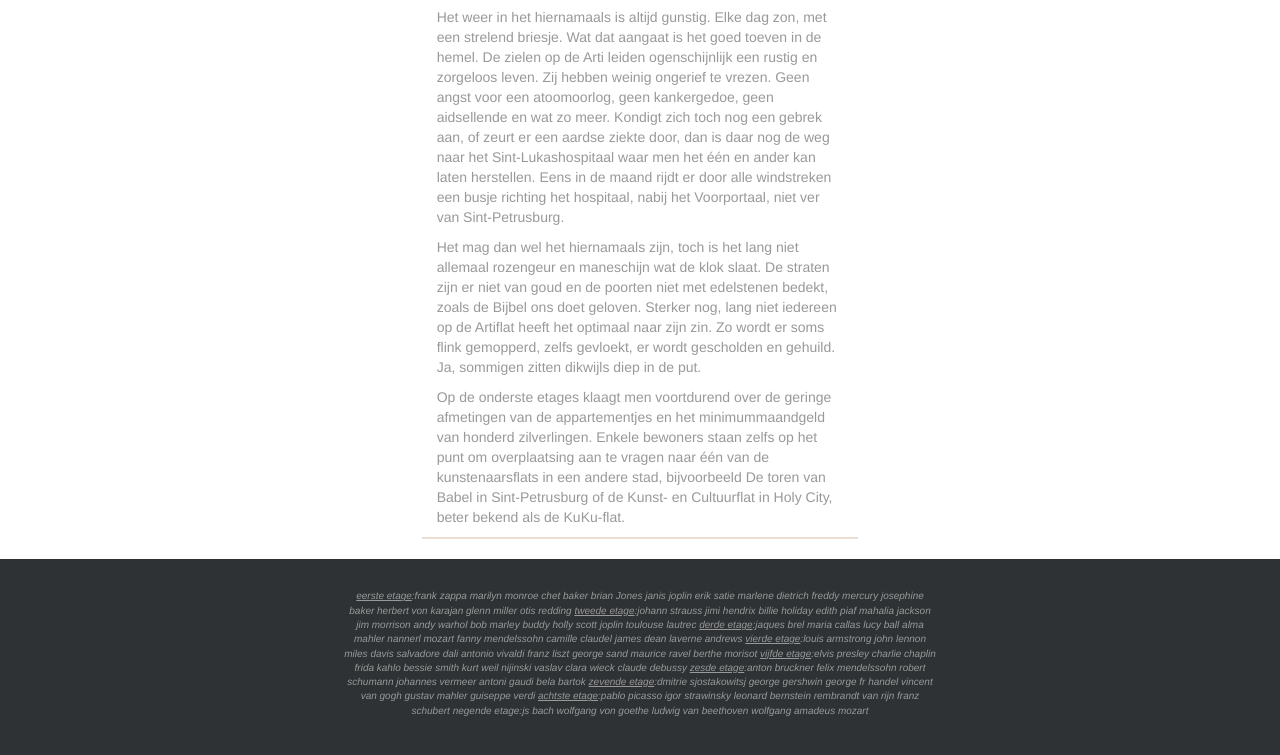
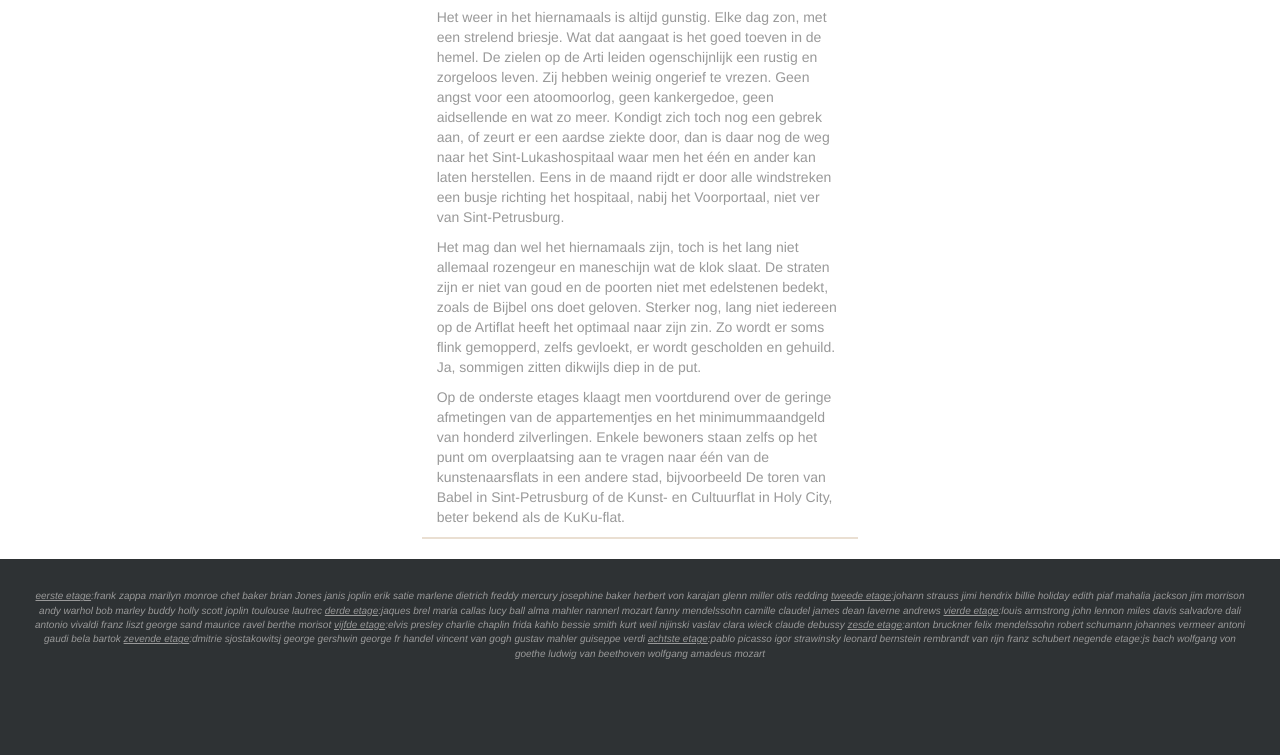
Before and after one commit to Tonnu/artiflat, a website: page app/index.html in a window 1280 px wide. Shown: the part 1104-1859 px from the top of the page. Drawn offline with nearby package versions, Linux system fonts and the light colour scheme; some packages are replaced by stand-ins of ours; files that its build step writes are made by us from their sources.

```diff
--- a/app/views/footer.html
+++ b/app/views/footer.html
@@ -1,6 +1,6 @@
 <div class="row" id="footer">
-    <div class="col-xs-12 col-md-6 col-md-offset-3">
-        <p id="inhabitant-info" class="text-center">
+    <div class="col-xs-12">
+        <p id="inhabitant-info" class="text-center text-left">
             <u>eerste etage</u>:frank zappa marilyn monroe chet baker brian Jones janis joplin erik satie marlene dietrich freddy mercury josephine baker
 
             herbert von karajan glenn miller otis redding <u>tweede etage</u>:johann strauss jimi hendrix billie holiday edith piaf mahalia jackson jim
```
Also changed, not shown: dist/views/footer.html.
